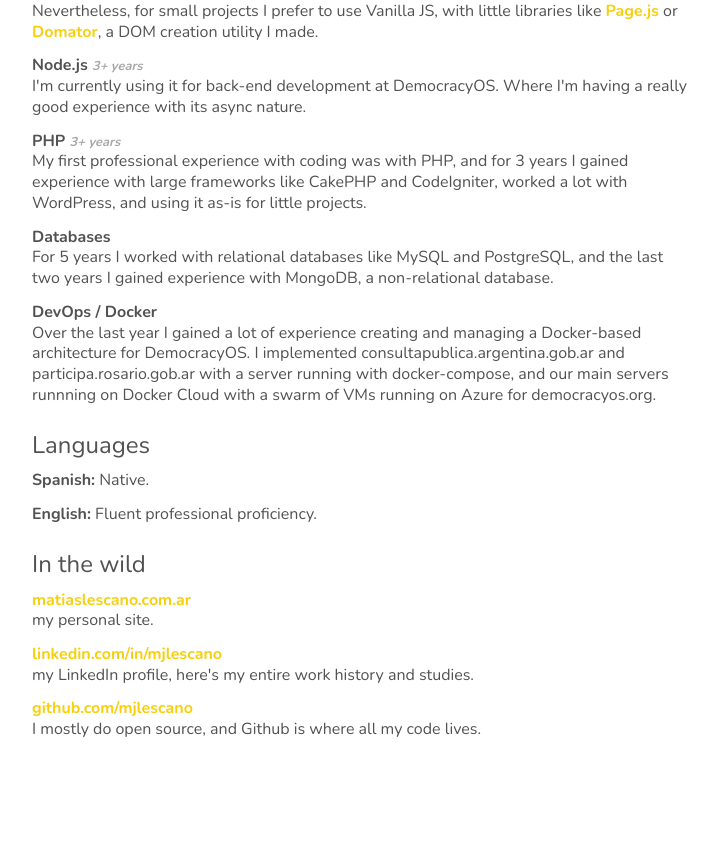
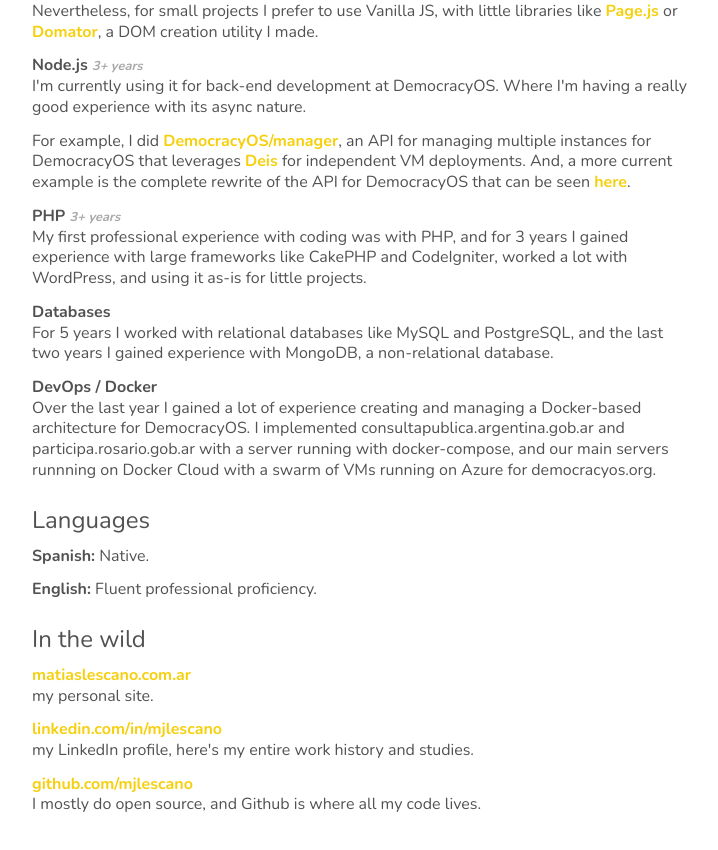
Before and after one commit to mjlescano/matiaslescano.com.ar, a Next.js app: page /cv in a window 1280 px wide. Shown: the part 1360-2210 px from the top of the page, without its empty margins (278-996 px from the left). Before the commit the page ends 2163 px from the top, so only its background shows below. Built offline with nearby package versions, Linux system fonts and the light colour scheme.

Commit message:
update node cv

```diff
--- a/pages/cv.js
+++ b/pages/cv.js
@@ -166,6 +166,8 @@
 
       I'm currently using it for back-end development at DemocracyOS. Where I'm having a really good experience with its async nature.
 
+      For example, I did [DemocracyOS/manager](https://github.com/DemocracyOS/manager), an API for managing multiple instances for DemocracyOS that leverages [Deis](http://deis.io/) for independent VM deployments. And, a more current example is the complete rewrite of the API for DemocracyOS that can be seen [here](https://github.com/DemocracyOS/democracyos/tree/master/lib/api-v2).
+
       ### PHP _3+ years_
 
       My first professional experience with coding was with PHP, and for 3 years I gained experience with large frameworks like CakePHP and CodeIgniter, worked a lot with WordPress, and using it as-is for little projects.
```
